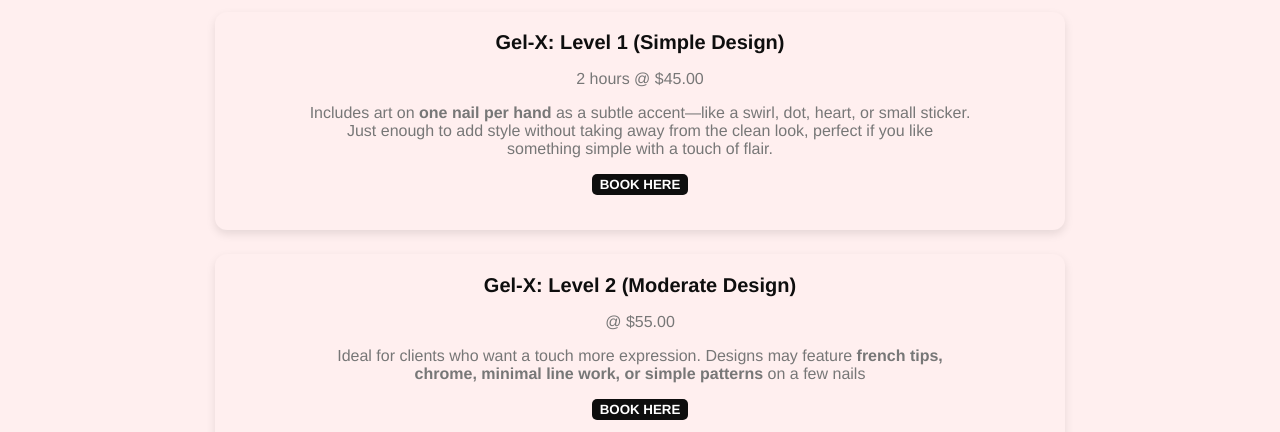
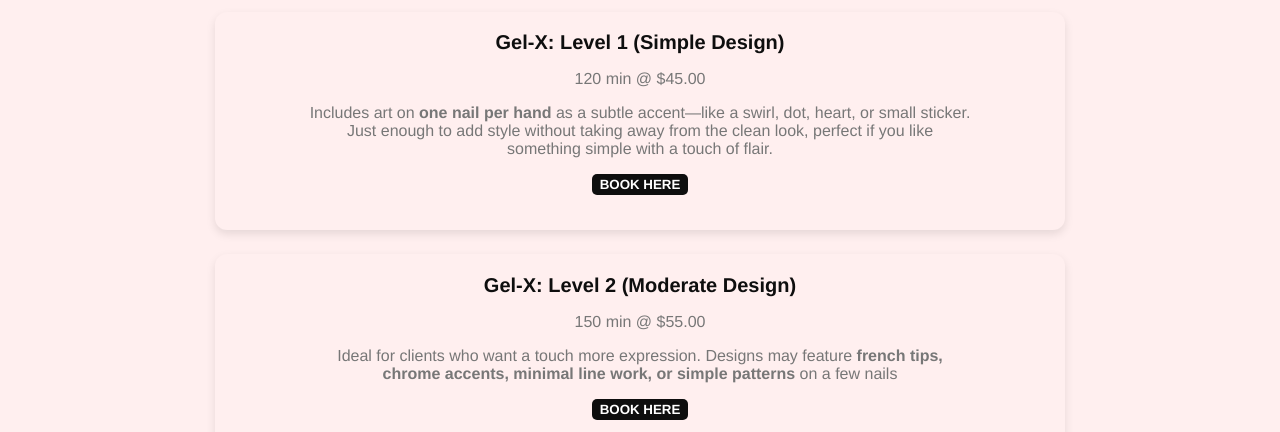
Before and after one commit to Sam-Fritsch/notion_demo3, a website: page public/index.html in a window 1280 px wide. Shown: the part 182-614 px from the top of the page. Drawn offline with nearby package versions, Linux system fonts and the light colour scheme.

Commit message:
Update the times

```diff
--- a/public/index.html
+++ b/public/index.html
@@ -54,9 +54,9 @@
     <ul class="service-list">
         <li class="select-item">
             <div class="box_css">
-                <div class="appointment-type-name" data-duration="150" data-price="65">Gel-X: Level 1 (Simple Design)</div>
+                <div class="appointment-type-name" data-duration="120" data-price="45">Gel-X: Level 1 (Simple Design)</div>
                 <p class="duration-price-detail">
-                    <span class="duration">2 hours</span><span class="price"> @ $45.00</span>
+                    <span class="duration">120 min</span><span class="price"> @ $45.00</span>
                 </p>
                 <p class="description">
                     <span>Includes art on <strong>one nail per hand</strong> as a subtle accent—like a swirl, dot, heart, or small sticker. Just enough to add style without taking away from the clean look, perfect if you like something simple with a touch of flair.</span>
@@ -68,12 +68,12 @@
 
         <li class="select-item">
             <div class="box_css">
-                <div class="appointment-type-name" data-duration="180" data-price="75">Gel-X: Level 2 (Moderate Design)</div>
+                <div class="appointment-type-name" data-duration="150" data-price="75">Gel-X: Level 2 (Moderate Design)</div>
                 <p class="duration-price-detail">
-                    <span class="duration"></span><span class="price"> @ $55.00</span>
+                    <span class="duration">150 min</span><span class="price"> @ $55.00</span>
                 </p>
                 <p class="description">
-                    <span>Ideal for clients who want a touch more expression. Designs may feature <strong>french tips, chrome, minimal line work, or simple patterns</strong> on a few nails</span>
+                    <span>Ideal for clients who want a touch more expression. Designs may feature <strong>french tips, chrome accents, minimal line work, or simple patterns</strong> on a few nails</span>
                 </p>
                 <button class="book-button">BOOK HERE</button>
                 <div class="time-zone-label"></div>
```
